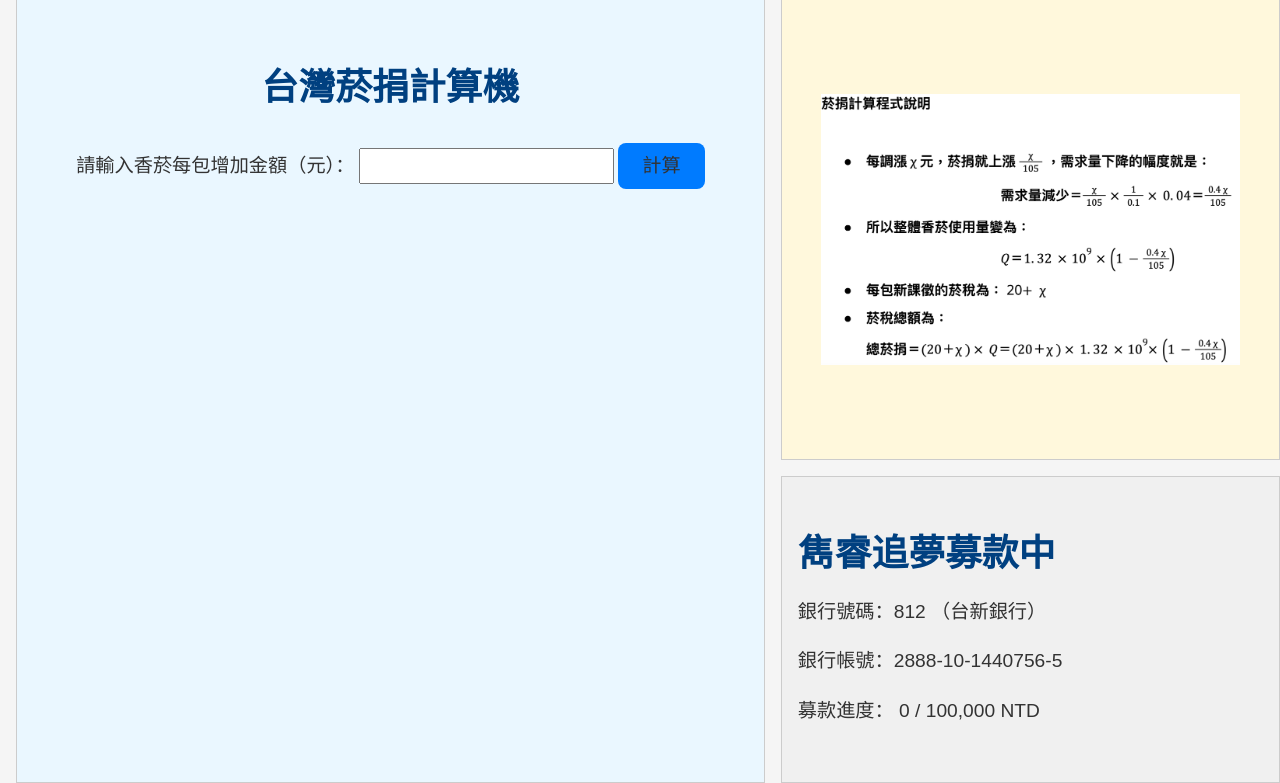
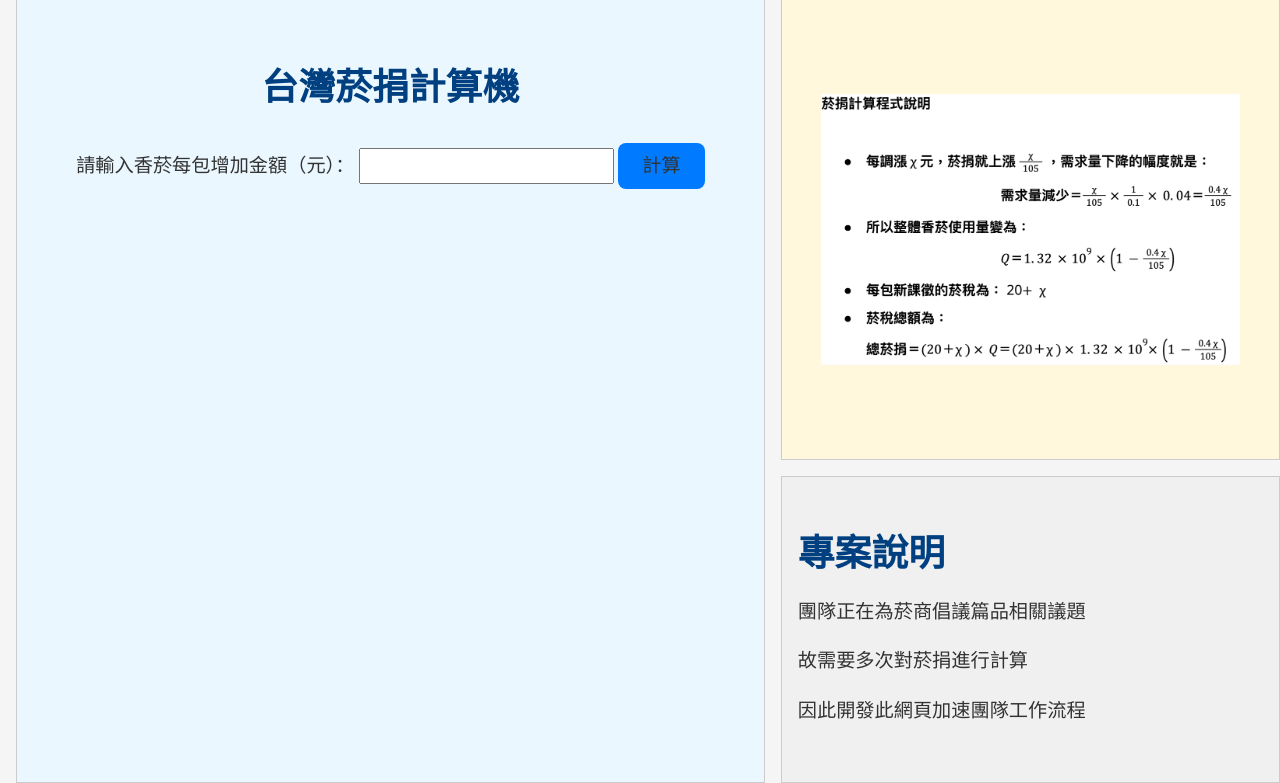
Before and after one commit to SuperLin1998/tabaco_tax_calculator, a Flask app: page / in a window 1280 px wide. Shown: the part 17-800 px from the top of the page. Run offline with Flask 3, Linux system fonts and the light colour scheme.

Commit message:
Update index.html
adjust describe aren 3

```diff
--- a/templates/index.html
+++ b/templates/index.html
@@ -44,10 +44,10 @@
 
         <!-- 區塊三：說明文字 -->
         <div class="section section-info">
-            <h2>雋睿追夢募款中</h2>
-            <p>銀行號碼：812 （台新銀行）</p>
-            <p>銀行帳號：2888-10-1440756-5</p>
-            <p>募款進度： 0 / 100,000 NTD</p>
+            <h2>專案說明</h2>
+            <p>團隊正在為菸商倡議篇品相關議題</p>
+            <p>故需要多次對菸捐進行計算</p>
+            <p>因此開發此網頁加速團隊工作流程</p>
         </div>
     </div>
 </body>
```
